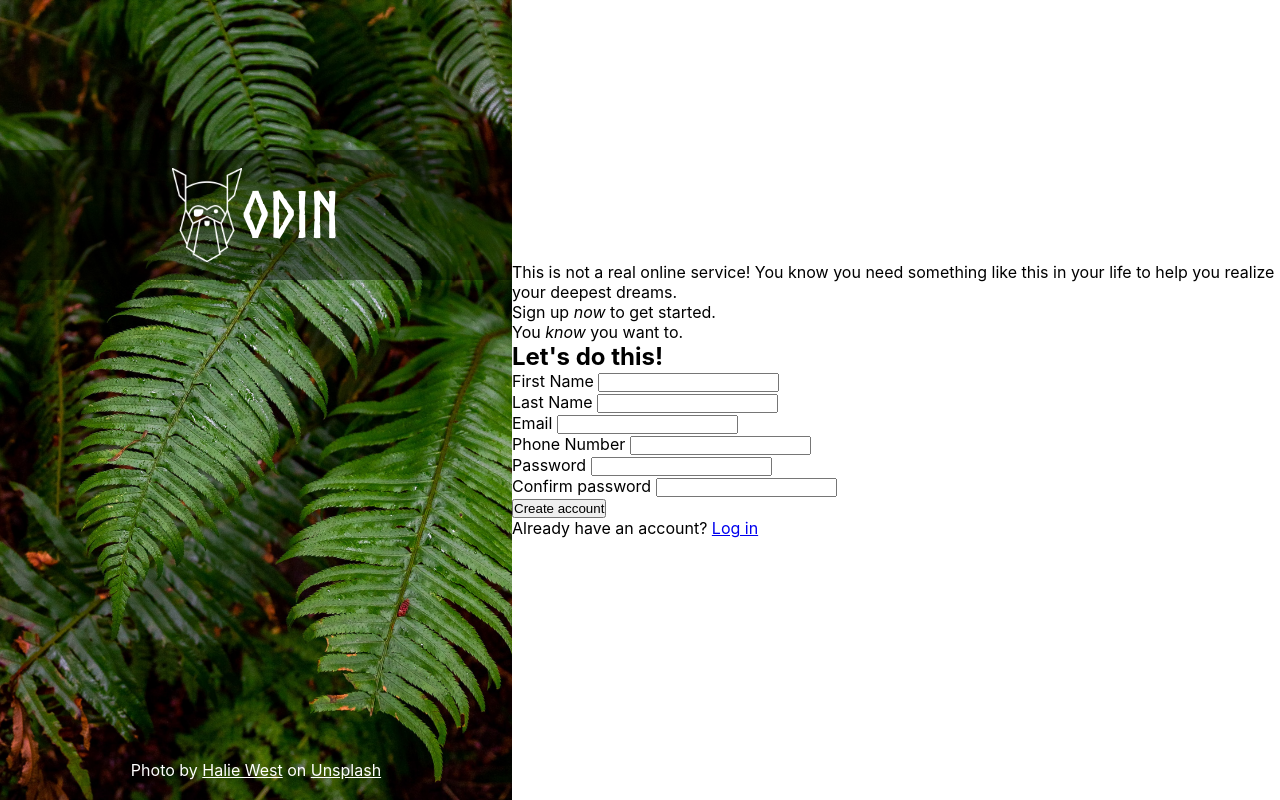
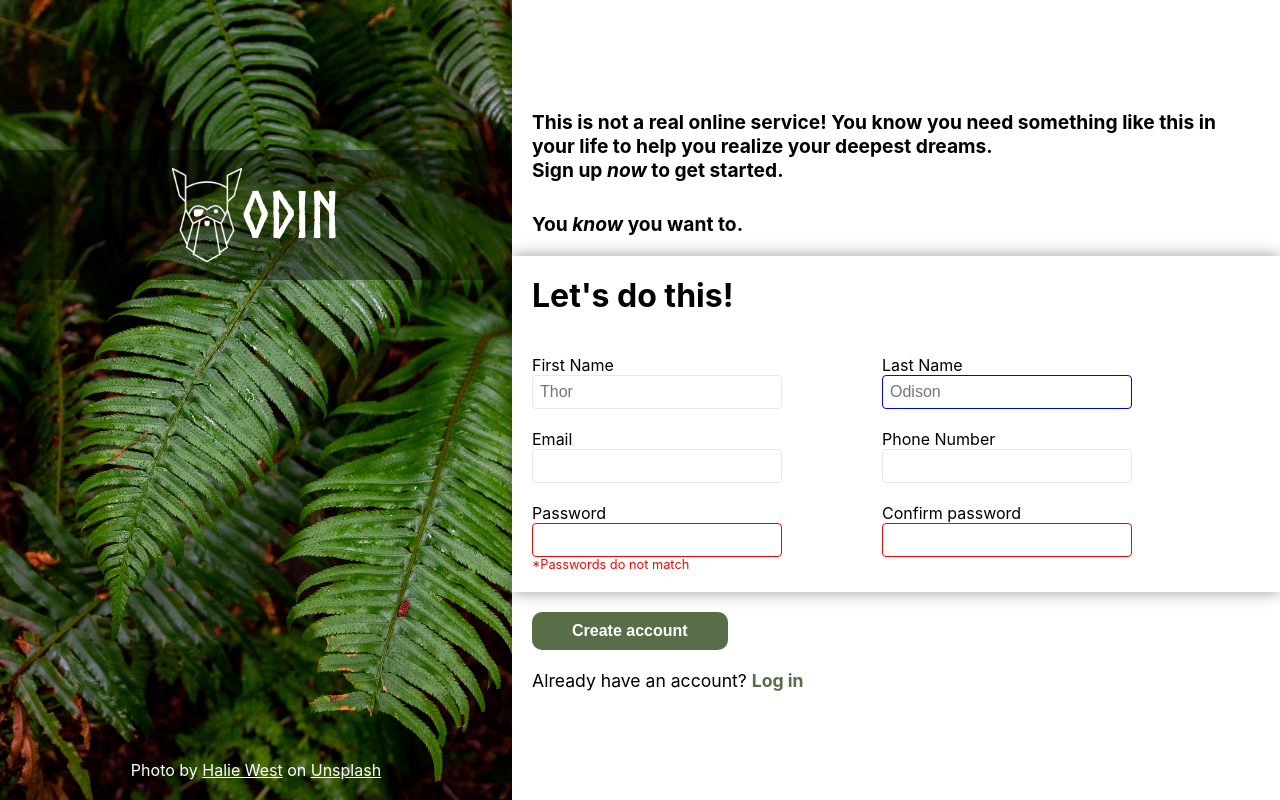
Before and after one commit to ktrebor/Sign-up-Form, a plain HTML site: page index.html in a window 1280 px wide. Drawn offline with Linux system fonts and the light colour scheme.

Commit message:
project finished

```diff
--- a/index.html
+++ b/index.html
@@ -22,21 +22,25 @@
         </div>
         <div class="right">
             <div class="right-top">
-                <p>This is not a real online service! You know you need something like this in your life to help you realize your deepest dreams.</p>
-                <p>Sign up <em>now</em> to get started.</p>
-                <p>You <em>know</em> you want to.</p>
+                <p id="first-paragraph">This is not a real online service! You know you need something like this in your life to help you realize your deepest dreams.</p>
+                <p id="second-paragraph">Sign up <em>now</em> to get started.</p>
+                <p id="third-paragraph">You <em>know</em> you want to.</p>
             </div>
             <div class="form">
-                <h2>Let's do this!</h2>
+                <h2 class="form-title">Let's do this!</h2>
                 <form action="#" method="post">
+                    <div class="inputs">
+                    <div class="two-inputs">
                     <div class='form-row'>
                         <label for='first-name'>First Name</label>
-                        <input id='first-name' name='first-name' type='text'/>
+                        <input id='first-name' name='first-name' type='text' placeholder="Thor"/>
                     </div>
                     <div class='form-row'>
                         <label for='last-name'>Last Name</label>
-                        <input id='last-name' name='last-name' type='text'/>
+                        <input id='last-name' name='last-name' type='text' class="focus" placeholder="Odison"/>
                     </div>
+                    </div>
+                    <div class="two-inputs">
                     <div class='form-row'>
                         <label for='email'>Email</label>
                         <input id='email' name='email' type='email'/>
@@ -45,19 +49,26 @@
                         <label for='phone'>Phone Number</label>
                         <input id='phone' name='phone' type='text'/>
                     </div>
+                    </div>
+                    <div class="two-inputs">
                     <div class='form-row'>
                         <label for='password'>Password</label>
-                        <input id='password' name='password' type='password'/>
+                        <input id='password' name='password' type='password' class="error"/>
+                        <p>*Passwords do not match</p>
                     </div>
                     <div class='form-row'>
                         <label for='confirm-password'>Confirm password</label>
-                        <input id='confirm-password' name='confirm-password' type='password'/>
+                        <input id='confirm-password' name='confirm-password' type='password' class="error"/>
                     </div>
-                    <div class="create-account">
-                        <button type="submit">Create account</button>
-                    </div>
+                </div>
+                </div>
                 </form>
-                <p>Already have an account? <a href="#">Log in</a></p>
+            </div>
+            <div class="create-account">
+                <button type="submit">Create account</button>
+            </div>
+            <div class="acount-paragraph">
+                <p id="existing-account">Already have an account? <a href="#">Log in</a></p>
             </div>
         </div>
     </div>
--- a/style.css
+++ b/style.css
@@ -1,6 +1,10 @@
 :root {
     --black-background-color: rgb(0, 0, 0, 0.4);
+    --white-background-color: rgb(255, 255, 255);
     --white-text-color: rgb(255, 255, 255);
+    --green-color: #596D48;
+    --add-space: 20px;
+
 }
 * {
     margin: 0;
@@ -10,6 +14,7 @@
 
 body {
     font-family: -apple-system, BlinkMacSystemFont, "Segoe UI", Roboto, Helvetica, Arial, sans-serif, "Apple Color Emoji", "Segoe UI Emoji", "Segoe UI Symbol";
+    background-color: var(--white-background-color);
 }
 
 @font-face {
@@ -19,8 +24,6 @@ body {
 
 .content {
     display: flex;
-    justify-content: space-between;
-    align-items: center;
     height: 100vh;
 }
 
@@ -71,4 +74,113 @@ body {
 
 .right {
     flex: 3;
+    display: flex;
+    flex-direction: column;
+    justify-content: center;
+    gap: 20px;
 }
+
+.right-top {
+    font-weight: bold;
+    font-size: 1.2rem;
+}
+
+#third-paragraph {
+    margin-top: 30px;
+}
+
+.form {
+    background-color: var(--white-text-color);
+    box-shadow: 0px 0px 15px 0px var(--black-background-color);
+    display: flex;
+    flex-direction: column;
+}
+
+h2 {
+    font-size: 2rem;
+    margin-top: var(--add-space);
+}
+
+.inputs {
+    margin-bottom: var(--add-space);
+}
+
+
+.form-title {
+    background-color: var(--white-text-color);
+    margin-bottom: 40px;
+}
+
+.create-account,
+.acount-paragraph,
+.form,
+.right-top {
+    padding: 0 var(--add-space);
+}
+
+#existing-account {
+    font-size: 1.1rem;
+}
+
+#existing-account > a {
+    color: var(--green-color);
+    font-weight: bold;
+    text-decoration: none;
+}
+
+button {
+    background-color: var(--green-color);
+    font-size: 16px;
+    font-weight: bold;
+    color: #FFFFFF;
+    border: none;
+    border-radius: 10px;
+    padding: 10px 40px;
+    cursor: pointer;
+    transition: all .2s ease-in-out;
+}
+
+button:hover{
+    transform: scale(1.1);
+}
+
+.inputs > div {
+    display: flex;
+    flex-wrap: wrap;
+    column-gap: 100px;
+    row-gap: 100px;
+    margin-bottom: 20px;
+}
+
+.inputs label {
+    display: block;
+    font-size: 1rem;
+}
+
+.focus {
+    border: 1px solid blue !important;
+}
+.error {
+    border: 1px solid red !important;
+}
+
+input[type='text'],
+input[type='email'],
+input[type='password'] {
+  background-color: #FFFFFF;
+  border: 1px solid #E5E7EB;
+  border-radius: 4px;
+  width: 250px;
+  padding: 7px;
+  font-size: 1rem;
+}
+
+input[type='email']:invalid,
+input[type='password']:invalid {
+    border: 1px solid red;
+}
+
+.form-row > p {
+    color: red;
+    font-size: 0.8rem;
+}
```
